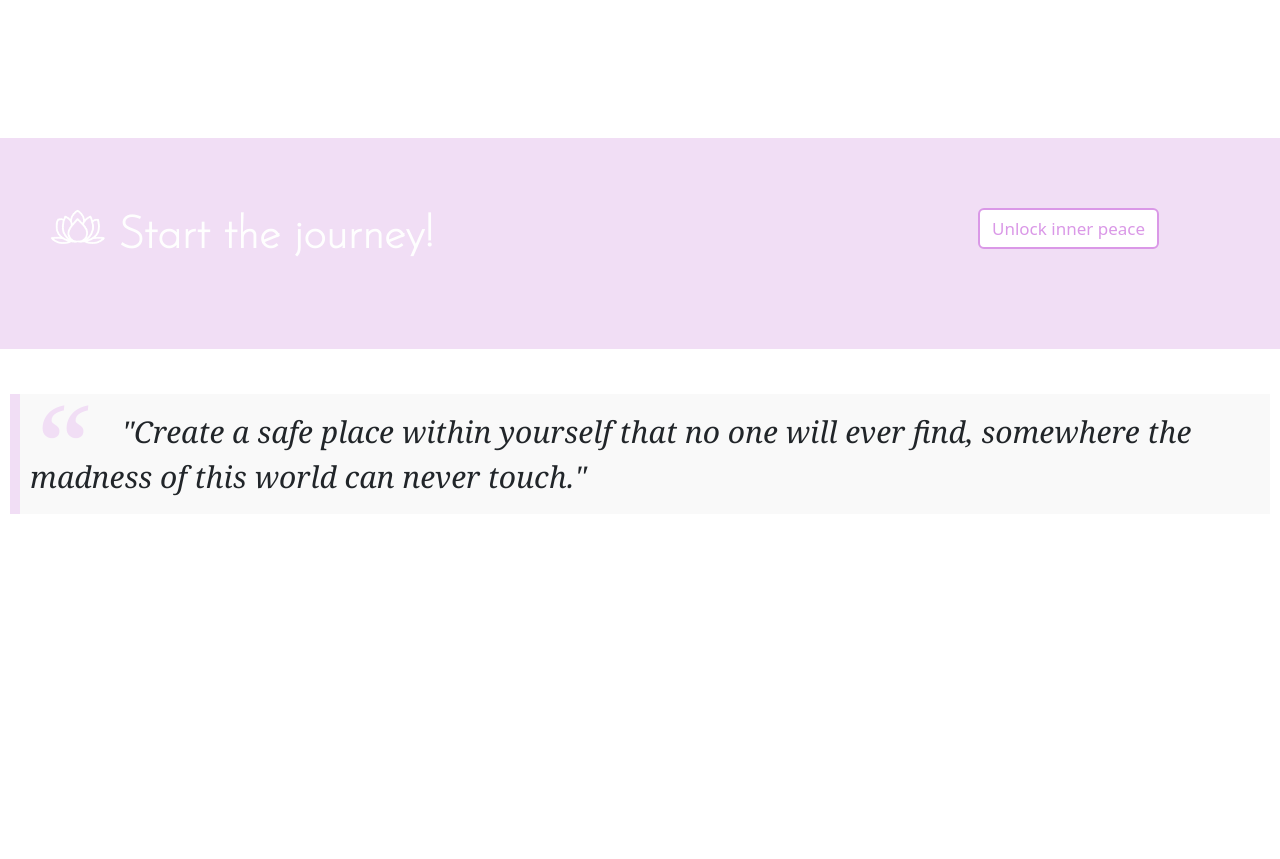
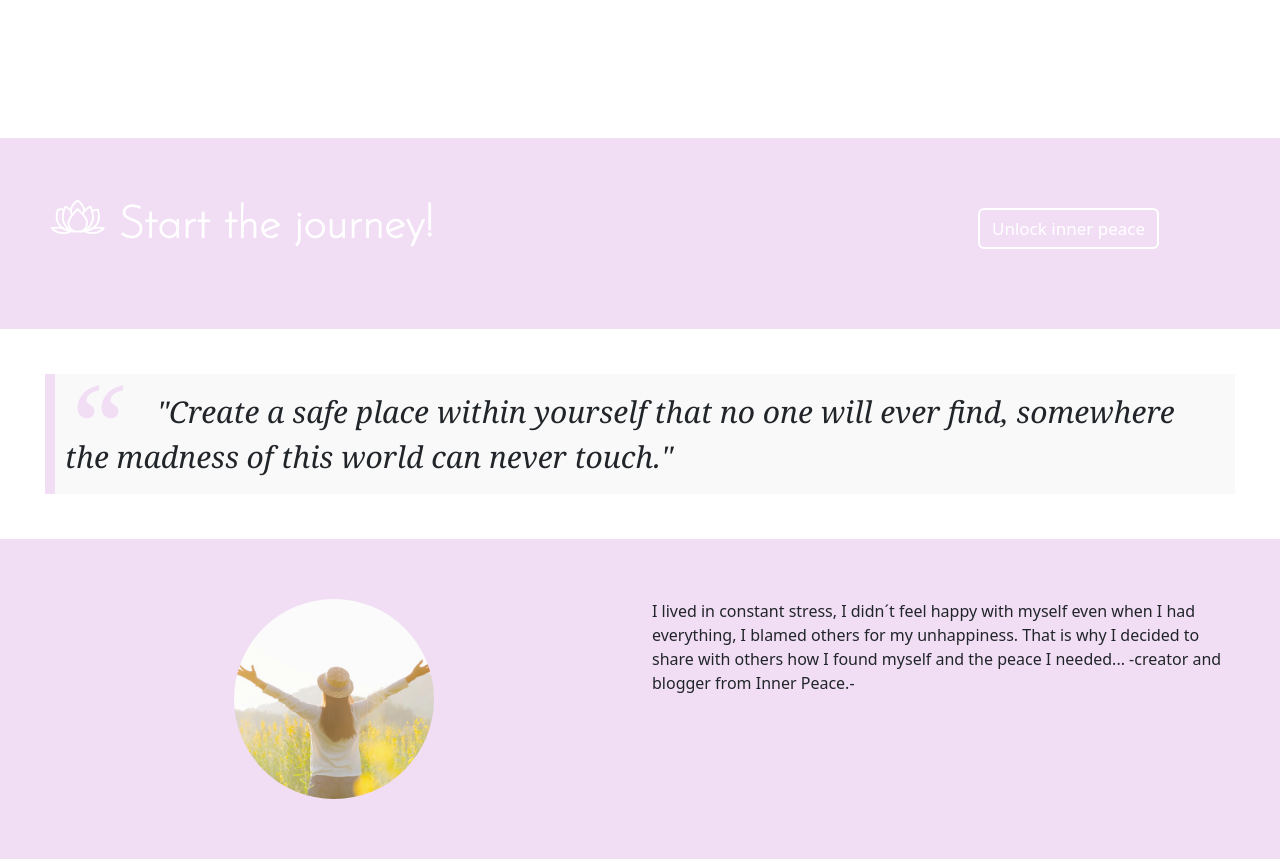
Before and after one commit to idaliaFelsmann/InnerPeace, a plain HTML site: page index.html in a window 1280 px wide. Shown: the part 960-1819 px from the top of the page. Before the commit the page ends 1519 px from the top, so only its background shows below. Drawn offline with nearby package versions, Linux system fonts and the light colour scheme.

Commit message:
testimony section added w picture

```diff
--- a/index.html
+++ b/index.html
@@ -124,10 +124,23 @@
      </div>
      </div>
 
-
+<div class="quote-wraper">
      <blockquote>
       "Create a safe place within yourself that no one will ever find, somewhere the madness of this world can never touch."
      </blockquote>
+    </div>
+
+    <div class="testimony">
+  <div class="row">
+    <div class="col-6">
+<img src="images/profilePict.png" alt="profilePic" width="200px">
+</div>
+<div class="col-6">
+I lived in constant stress, I didn´t feel happy with myself even when I had everything, I blamed others for my unhappiness. That is why I decided to share with others how I found myself and the peace I needed...
+-creator and blogger from Inner Peace.-
+</div>
+</div>
+</div>
 
   </body>
 </html>
--- a/style.css
+++ b/style.css
@@ -63,8 +63,7 @@ p {
   margin-top: 20px;
 }
 
-.btn-learn-more,
-.btn-unlock {
+.btn-learn-more {
   color: var(--complementary-color);
   border: 2px solid var(--complementary-color);
   font-size: 17px;
@@ -75,7 +74,9 @@ p {
   margin-right: 30px;
   margin-top: 70px;
   margin-bottom: 70px;
-  background-color: white;
+  color: white;
+  border: 2px solid white;
+  font-size: 17px;
 }
 
 .section-one {
@@ -98,8 +99,8 @@ h3 {
   color: rgb(254, 254, 254);
   font-size: 45px;
   font-family: "Josefin Sans", sans-serif;
-  padding-top: 70px;
-  padding-bottom: 70px;
+  padding-top: 60px;
+  padding-bottom: 60px;
   background-color: var(--main-color);
   font-weight: 900;
   padding-left: 50px;
@@ -124,3 +125,19 @@ blockquote:before {
   margin-right: 0.25em;
   vertical-align: -0.4em;
 }
+
+.quote-wraper {
+  margin-left: 35px;
+  margin-right: 35px;
+}
+
+.testimony {
+  background-color: var(--main-color);
+  padding: 60px 40px;
+}
+
+.testimony img {
+  border-radius: 100px;
+  display: block;
+  margin: auto;
+}
```
Also changed, not shown: images/profilePic.png (added), images/profilePict.png (added).
